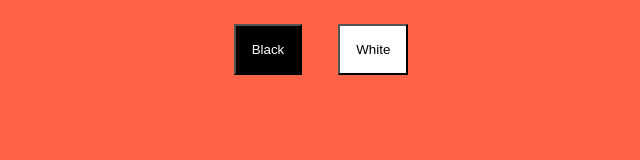
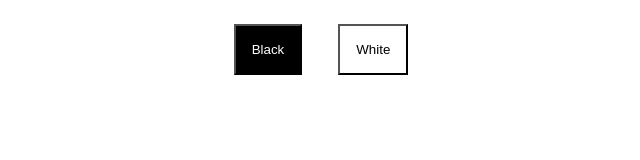
Before and after one commit to luiscarriel/Trocador-de-cores, a plain HTML site: page index.html in a window 1280 px wide. Shown: the whole page, without its empty margins (319-959 px from the left). Drawn offline with Linux system fonts and the light colour scheme.

Commit message:
feat: color update

```diff
--- a/style.css
+++ b/style.css
@@ -1,6 +1,3 @@
-body{
-    background-color: tomato;
-}
 
 button{
     padding: 1rem;
```
